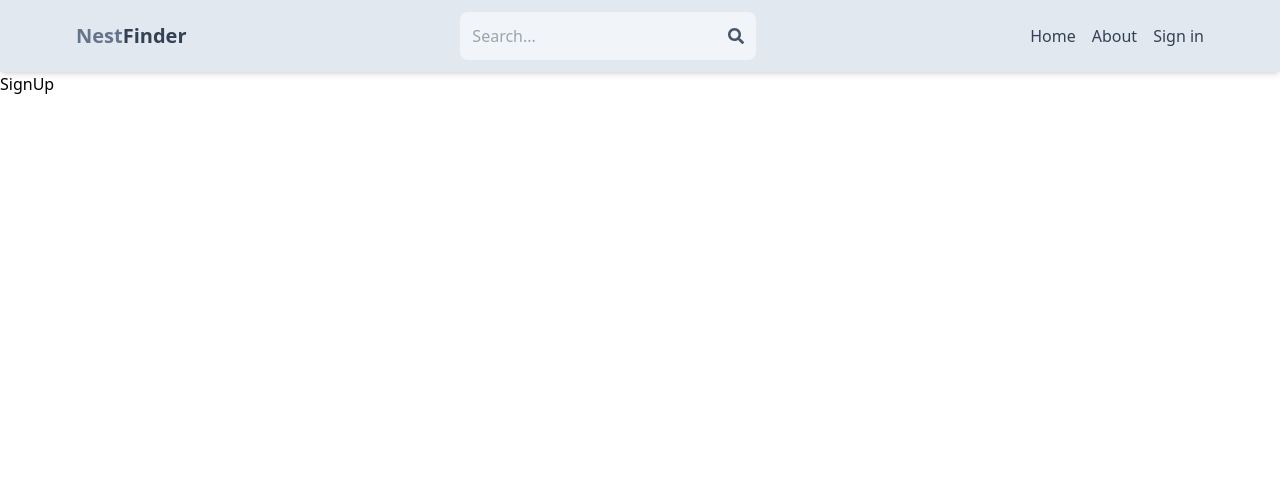
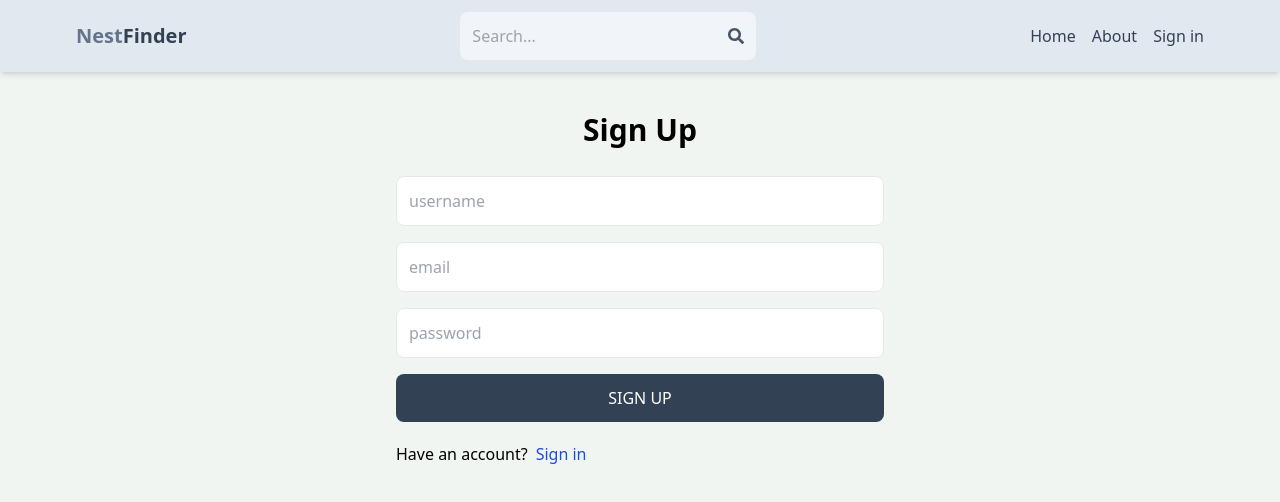
Before and after one commit to sinchu1209/mern-estate, a React (Vite) app in the folder client/: page /sign-up in a window 1280 px wide. Shown: the top 502 px of the page. Built offline with nearby package versions, Linux system fonts and the light colour scheme.

Commit message:
complete sign up page ui

```diff
--- a/client/src/index.css
+++ b/client/src/index.css
@@ -1,3 +1,7 @@
 @tailwind base;
 @tailwind components;
 @tailwind utilities;
+
+body {
+    background-color: rgb(241,245,241);
+}
--- a/client/src/pages/SignUp.jsx
+++ b/client/src/pages/SignUp.jsx
@@ -1,7 +1,27 @@
-import React from 'react'
+import {Link} from 'react-router-dom'
 
 export default function SignUp() {
   return (
-    <div>SignUp</div>
+    <div className='p-3 max-w-lg mx-auto'>
+      <h1 className ='text-3xl text-center font-semibold my-7'>Sign Up</h1>
+   <form className='flex flex-col gap-4'>
+    <input type="text" placeholder="username" className='border
+    p-3 rounded-lg' id='username'/>
+    <input type="email" placeholder="email" className='border
+    p-3 rounded-lg' id='email'/>
+    <input type="password" placeholder="password" className='border
+    p-3 rounded-lg' id='password'/>
+    <button className='bg-slate-700 text-white p-3 rounded-lg uppercase hover:opacity-95
+     disabled:opacity:80'> Sign Up</button>
+   </form>
+   <div className='flex gap-2 mt-5'>
+<p>Have an account?</p>
+<Link to ={ "/sign-in"}>
+  <span className='text-blue-700'>Sign in</span>
+</Link>
+
+   </div>
+
+    </div>
   )
 }
```
